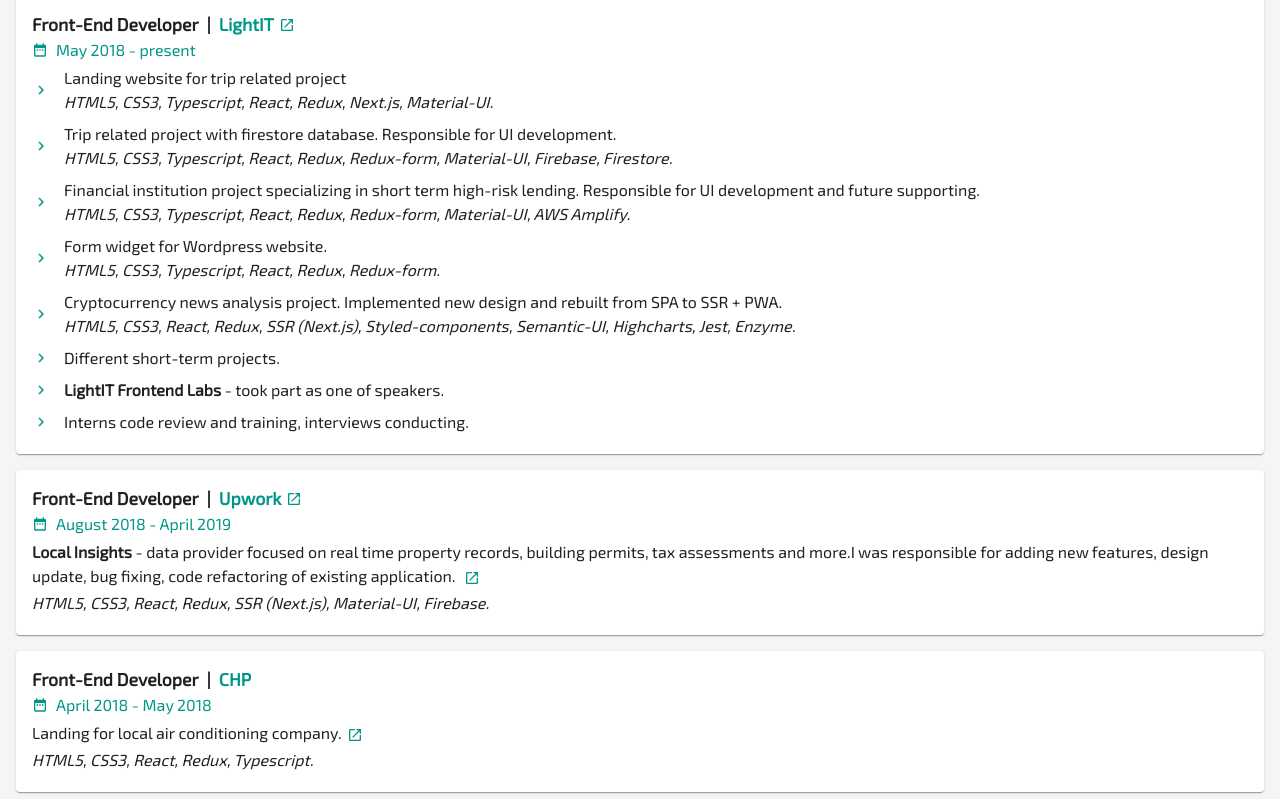
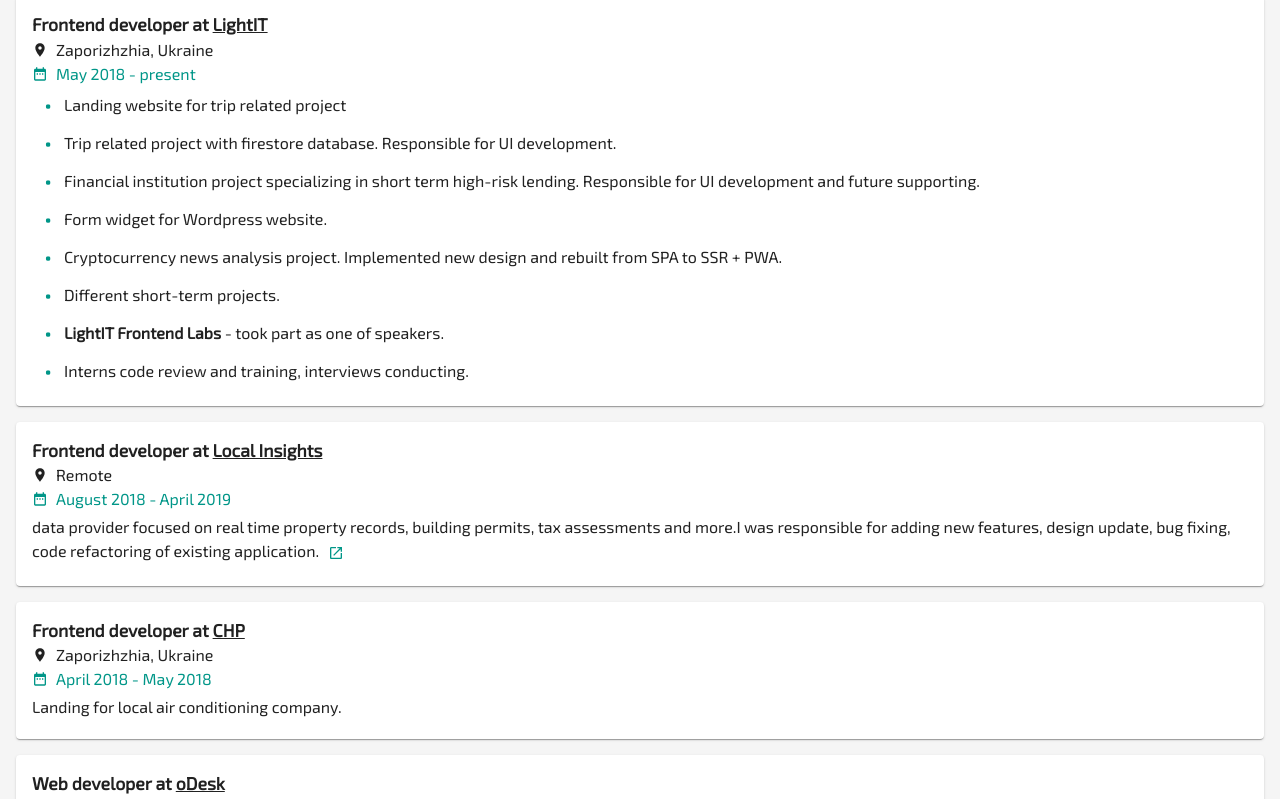
Before and after one commit to severjason/cv2, a React (Create React App) app: page /en in a window 1280 px wide. Shown: the part 560-1359 px from the top of the page. Built offline with nearby package versions, Linux system fonts and the light colour scheme.

Commit message:
refactor experience part

```diff
--- a/src/app/experience/Item.tsx
+++ b/src/app/experience/Item.tsx
@@ -1,5 +1,6 @@
 import Grid from '@material-ui/core/Grid';
 import IconButton from '@material-ui/core/IconButton';
+import Link from '@material-ui/core/Link';
 import List from '@material-ui/core/List';
 import ListItem from '@material-ui/core/ListItem';
 import ListItemText from '@material-ui/core/ListItemText';
@@ -8,6 +9,7 @@
 import Typography from '@material-ui/core/Typography';
 import CalendarIcon from '@material-ui/icons/DateRange';
 import OpenIcon from '@material-ui/icons/Launch';
+import MarkerIcon from '@material-ui/icons/Room';
 import React from 'react';
 import { useTranslation } from 'react-i18next';
 
@@ -25,10 +27,7 @@
   },
   role: {
     fontWeight: 600,
-  },
-  company: {
-    // color: theme.palette.text.primary,
-    fontWeight: 600,
+    paddingRight: theme.spacing(0.5),
   },
   divider: {
     margin: theme.spacing(0, 1),
@@ -44,6 +43,13 @@
   iconButton: {
     padding: theme.spacing(0.625),
   },
+  location: {
+    display: 'flex',
+    alignItems: 'center',
+  },
+  company: {
+    fontWeight: 600,
+  },
   listItem: {
     padding: 0,
   },
@@ -58,7 +64,16 @@
   },
 }));
 
-const Item: React.FC<ExperienceItem> = ({company, endDate, role, startDate, list, link}) => {
+const Item: React.FC<ExperienceItem> =
+  ({
+     company,
+     endDate,
+     role,
+     startDate,
+     list,
+     location,
+     link
+   }) => {
 
     const {t} = useTranslation();
 
@@ -70,26 +85,36 @@
           <Grid container>
             <Typography variant="body2" className={classes.role}>
               {role}
-            <span className={classes.divider}>{`|`}</span>
+              <span>{` ${t('at')}`}</span>
             </Typography>
-          <Typography color="primary" variant="body2" className={classes.company}>
-            {company}
-          </Typography>
-          {link && (
-            <IconButton
-              color="primary"
+            {link ? (
+              <Link
+                color="textPrimary"
                 target="_blank"
                 rel="noopener noreferrer"
                 href={link}
-              className={classes.iconButton}
+                variant="body2"
+                underline="always"
+                className={classes.company}
                 title={`${t('visit')}`}
               >
-              <OpenIcon className={classes.visit}/>
-            </IconButton>
+                {company}
+              </Link>
+            ) : (
+              <Typography variant="body2" className={classes.company}>
+                {company}
+              </Typography>
             )}
-
           </Grid>
-        <Grid item className={classes.time}>
+          <Grid container>
+            <Typography className={classes.location}>
+              <MarkerIcon className={classes.icon}/>
+            </Typography>
+            <Typography>
+              {location}
+            </Typography>
+          </Grid>
+          <Grid container className={classes.time}>
             <CalendarIcon color="primary" className={classes.icon}/>
             <Typography color="primary">
               {`${startDate} - ${endDate}`}
@@ -125,12 +150,6 @@
                       <OpenIcon className={classes.visit}/>
                     </IconButton>
                   )}
-                <br/>
-                {item.technologies && (
-                  <span className={classes.technologies}>
-                    {item.technologies}
-                  </span>
-                )}
                 </ListItemText>
               </ListItem>
             ))}
--- a/src/app/experience/index.tsx
+++ b/src/app/experience/index.tsx
@@ -29,6 +29,7 @@
           role={exp.role}
           list={exp.list}
           link={exp.link}
+          location={exp.location}
         />
       ))}
     </Grid>
--- a/src/app/shared/ListIcon.tsx
+++ b/src/app/shared/ListIcon.tsx
@@ -1,6 +1,7 @@
 import React from 'react';
 import ListItemIcon from '@material-ui/core/ListItemIcon';
-import Icon from '@material-ui/icons/ChevronRightOutlined';
+import Typography from '@material-ui/core/Typography';
+// import Icon from '@material-ui/icons/ChevronRightOutlined';
 import { makeStyles } from '@material-ui/core';
 
 const useStyles = makeStyles(theme => ({
@@ -9,7 +10,10 @@
   },
   icon: {
     color: theme.palette.primary.main,
-    fontSize: 18,
+    fontSize: 24,
+    paddingBottom: theme.spacing(0.25),
+    textAlign: 'center',
+    width: '100%',
   }
 }));
 
@@ -19,7 +23,10 @@
 
   return (
     <ListItemIcon className={classes.root}>
-      <Icon className={classes.icon}/>
+      <Typography className={classes.icon}>
+        {'\u2022'}
+      </Typography>
+
     </ListItemIcon>
   );
 };
--- a/src/app/types/index.tsx
+++ b/src/app/types/index.tsx
@@ -12,13 +12,13 @@
   company: string;
   role: string;
   list: ListItem[];
+  location: string;
   link?: string;
 };
 
 export type ListItem = {
   text: string;
   title?: string;
-  technologies?: string;
   link?: string;
 };
 
--- a/src/data.ts
+++ b/src/data.ts
@@ -1,5 +1,16 @@
 import { CVData } from './app/types';
 import img from './assets/avatar.jpg';
+
+const COMMON_DATA = {
+  en: {
+    location: 'Zaporizhzhia, Ukraine',
+    role: 'Frontend developer'
+  },
+  ua: {
+    location: 'Запоріжжя, Україна',
+    role: 'Frontend розробник'
+  },
+};
 
 const en: CVData = {
   profile: 'I am Front-End Developer who is able to create all variety of websites and applications ' +
@@ -9,32 +20,27 @@
       startDate: 'May 2018',
       endDate: 'present',
       company: 'LightIT',
-      role: 'Front-End Developer',
+      role: COMMON_DATA.en.role,
+      location: COMMON_DATA.en.location,
       link: 'https://light-it.net/',
       list: [
         {
           text: 'Landing website for trip related project',
-          technologies: 'HTML5, CSS3, Typescript, React, Redux, Next.js, Material-UI.',
         },
         {
           text: 'Trip related project with firestore database. ' +
             'Responsible for UI development. ',
-          technologies: 'HTML5, CSS3, Typescript, React, Redux, Redux-form, Material-UI, Firebase, Firestore.',
         },
         {
           text: 'Financial institution project specializing in short term high-risk lending. ' +
             'Responsible for UI development and future supporting. ',
-          technologies: 'HTML5, CSS3, Typescript, React, Redux, Redux-form, Material-UI, AWS Amplify.'
         },
         {
           text: 'Form widget for Wordpress website. ',
-          technologies: 'HTML5, CSS3, Typescript, React, Redux, Redux-form.'
         },
         {
           text: 'Cryptocurrency news analysis project. ' +
             'Implemented new design and rebuilt from SPA to SSR + PWA. ',
-          technologies: 'HTML5, CSS3, React, Redux, SSR (Next.js),' +
-            ' Styled-components, Semantic-UI, Highcharts, Jest, Enzyme.',
         },
         {
           text: 'Different short-term projects.'
@@ -51,17 +57,16 @@
     {
       startDate: 'August 2018',
       endDate: 'April 2019',
-      company: 'Upwork',
-      role: 'Front-End Developer',
-      link: 'https://www.upwork.com/o/profiles/users/_~01fff6263f5fd6f506/',
+      company: 'Local Insights',
+      role: COMMON_DATA.en.role,
+      link: 'https://localinsights.io/',
+      location: 'Remote',
       list: [
         {
-          title: 'Local Insights',
           text: 'data provider focused on real time property records, building permits, tax assessments and more.' +
             'I was responsible for adding new features, design update, ' +
             'bug fixing, code refactoring of existing application. ',
           link: 'https://localinsights.io/',
-          technologies: 'HTML5, CSS3, React, Redux, SSR (Next.js), Material-UI, Firebase.'
         }
       ],
     },
@@ -69,12 +74,12 @@
       startDate: 'April 2018',
       endDate: 'May 2018',
       company: 'CHP',
-      role: 'Front-End Developer',
+      role: COMMON_DATA.en.role,
+      location: COMMON_DATA.en.location,
+      link: 'https://chp.zp.ua/',
       list: [
         {
           text: 'Landing for local air conditioning company.',
-          link: 'https://chp.zp.ua/',
-          technologies: 'HTML5, CSS3, React, Redux, Typescript.'
         }
       ],
     },
@@ -82,7 +87,9 @@
       startDate: 'August 2014',
       endDate: 'February 2015',
       company: 'oDesk',
-      role: 'PHP/JS Developer',
+      role: 'Web developer',
+      location: 'Remote',
+      link: 'https://www.upwork.com/o/profiles/users/_~01fff6263f5fd6f506/',
       list: [
         {
           text: 'Short-term projects.',
@@ -217,33 +224,28 @@
       startDate: 'Травень 2018',
       endDate: 'теп. час',
       company: 'LightIT',
-      role: 'Front-End Розробник',
+      role: COMMON_DATA.ua.role,
+      location: COMMON_DATA.ua.location,
       link: 'https://light-it.net/',
       list: [
         {
           text: 'Лендінг сторінка для проекту, пов\'язаному з подорожами',
-          technologies: 'HTML5, CSS3, Typescript, React, Redux, Next.js, Material-UI.',
         },
         {
           text: 'Проект, пов\'язаний з подорожами та використанням бази данних firestore. ' +
             'Відповідальний за розробку UI. ',
-          technologies: 'HTML5, CSS3, Typescript, React, Redux, Redux-form, Material-UI, Firebase, Firestore.',
         },
         {
           text: 'Проект фінансової установи, ' +
             'що спеціалізується на короткостроковому високоризиковому кредитуванні. ' +
             'Відповідальний за розробку UI та подальшу підтримку.',
-          technologies: 'HTML5, CSS3, Typescript, React, Redux, Redux-form, Material-UI, AWS Amplify.',
         },
         {
           text: 'Форма-віджет для сайту на Wordpress. ',
-          technologies: 'HTML5, CSS3, Typescript, React, Redux, Redux-form.'
         },
         {
           text: 'Проект для аналізу новин по кріптовалютам. ' +
             'Впроваджено новий дизайн та перебудовано з SPA на SSR + PWA. ',
-          technologies: 'HTML5, CSS3, React, Redux, SSR (Next.js),' +
-            ' Styled-components, Semantic-UI, Highcharts, Jest, Enzyme.',
         },
         {
           text: 'Різні короткострокові проекти.'
@@ -261,7 +263,8 @@
       startDate: 'Серпень 2018',
       endDate: 'Квітень 2019',
       company: 'Upwork',
-      role: 'Front-End Розробник',
+      role: COMMON_DATA.ua.role,
+      location: 'Віддалено',
       link: 'https://www.upwork.com/o/profiles/users/_~01fff6263f5fd6f506/',
       list: [
         {
@@ -271,7 +274,6 @@
             'Я був відповідальний за додавання нових функцій, оновлення дизайну, ' +
             'виправлення багів, рефакторинг коду.',
           link: 'https://localinsights.io/',
-          technologies: 'HTML5, CSS3, React, Redux, SSR (Next.js), Material-UI, Firebase.'
         }
       ],
     },
@@ -279,12 +281,12 @@
       startDate: 'Квітень 2018',
       endDate: 'Травень 2018',
       company: 'CHP',
-      role: 'Front-End Розробник',
+      role: COMMON_DATA.ua.role,
+      location: COMMON_DATA.ua.location,
       list: [
         {
           text: 'Лендінг для локальної компанії з продажу кондиціонерів.',
           link: 'https://chp.zp.ua/',
-          technologies: 'HTML5, CSS3, React, Redux, Typescript.'
         }
       ],
     },
@@ -292,7 +294,8 @@
       startDate: 'Серпень 2014',
       endDate: 'Лютий 2015',
       company: 'oDesk',
-      role: 'PHP/JS Розробник',
+      role: 'Веб Розробник',
+      location: 'Віддалено',
       list: [
         {
           text: 'Короткострокові проекти.',
```
Lines whose indentation alone changed are shown as unchanged.
